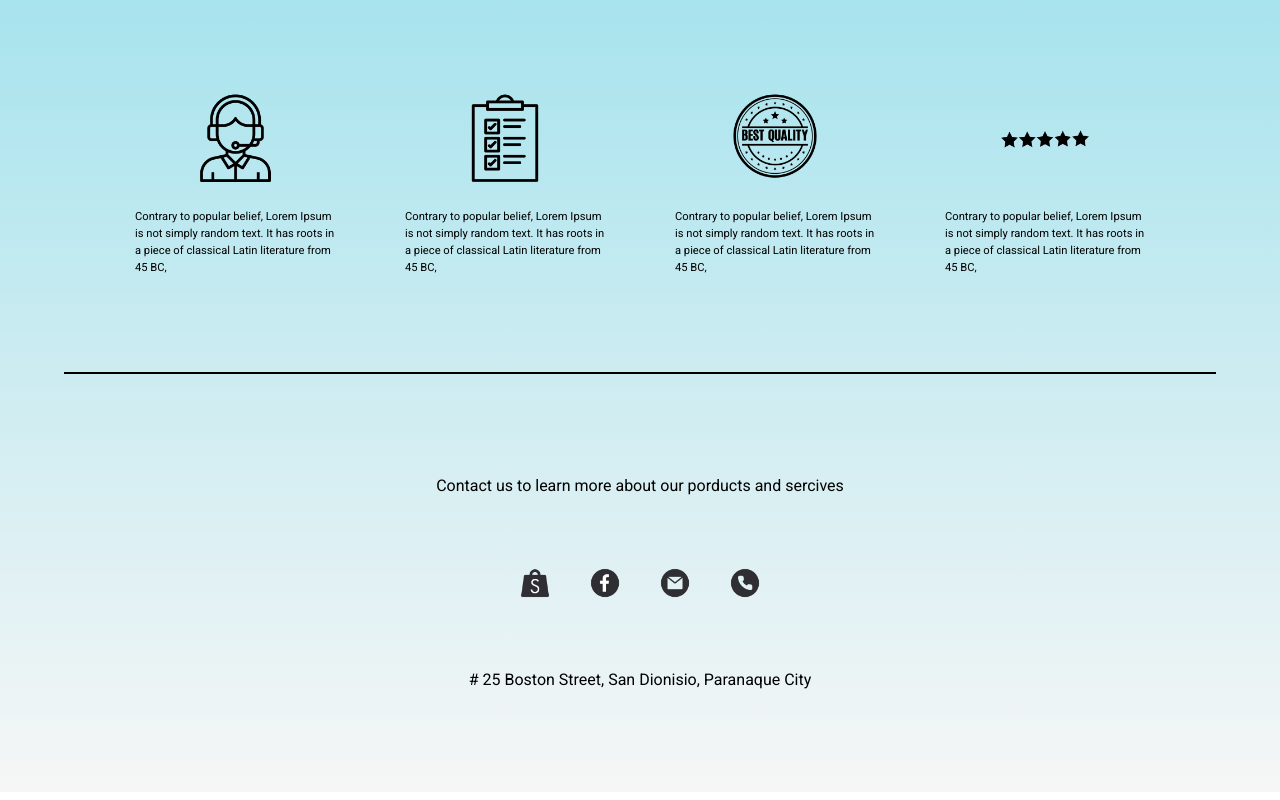
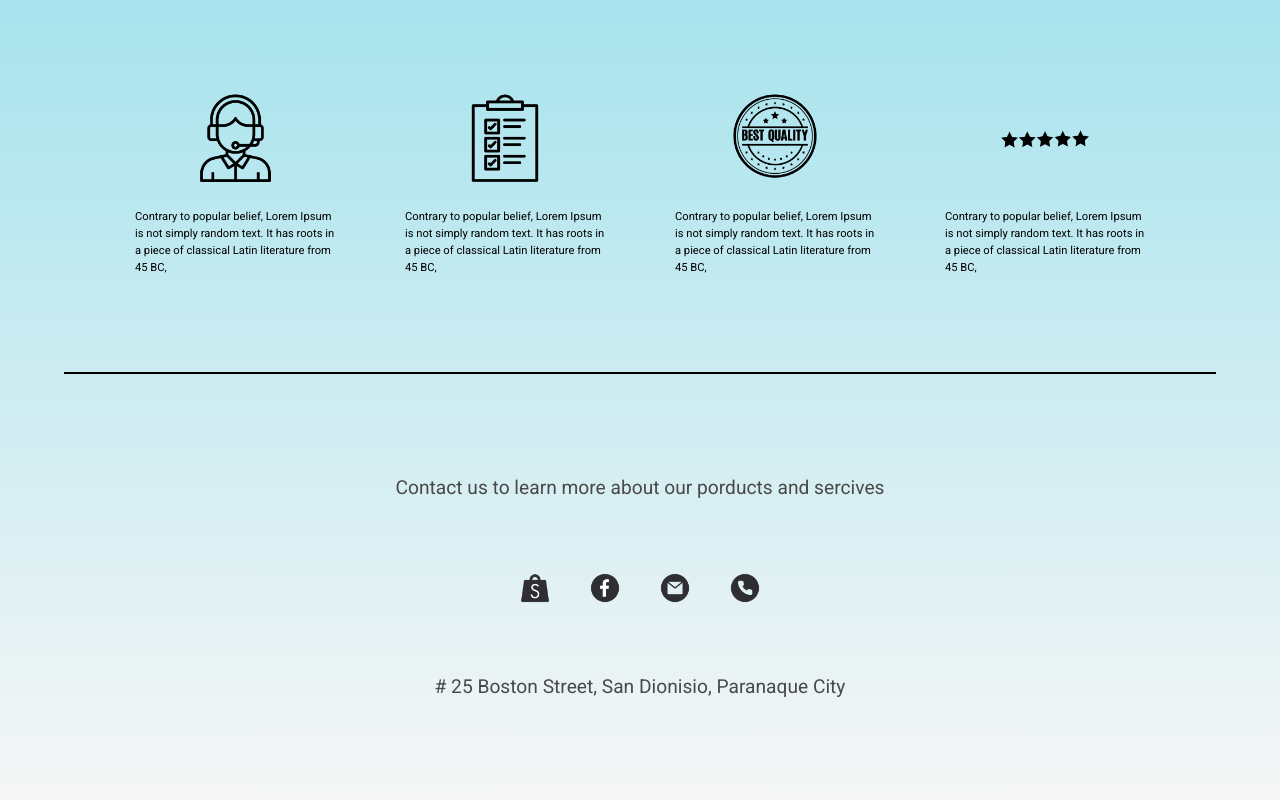
Before and after one commit to mavSeneris/printshop-business-profile, a React (Vite) app: page / in a window 1280 px wide. Shown: the part 680-1480 px from the top of the page. Built offline with nearby package versions, Linux system fonts and the light colour scheme.

Commit message:
change title on index.js

```diff
--- a/index.html
+++ b/index.html
@@ -10,7 +10,7 @@
       href="https://fonts.googleapis.com/css2?family=Roboto:ital,wght@0,100;0,300;0,400;0,500;0,700;0,900;1,100;1,300;1,400;1,500;1,700;1,900&display=swap"
       rel="stylesheet"
     />
-    <title>Vite + React</title>
+    <title>onePointTwo</title>
   </head>
   <body>
     <div id="root"></div>
--- a/src/App.css
+++ b/src/App.css
@@ -125,6 +125,11 @@ section {
 
 }
 
+.contacts > p {
+  color:rgb(73, 73, 73);
+  font-size: 1.2rem;
+}
+
 .contact-icons {
   display: flex;
   justify-content: center;
```
